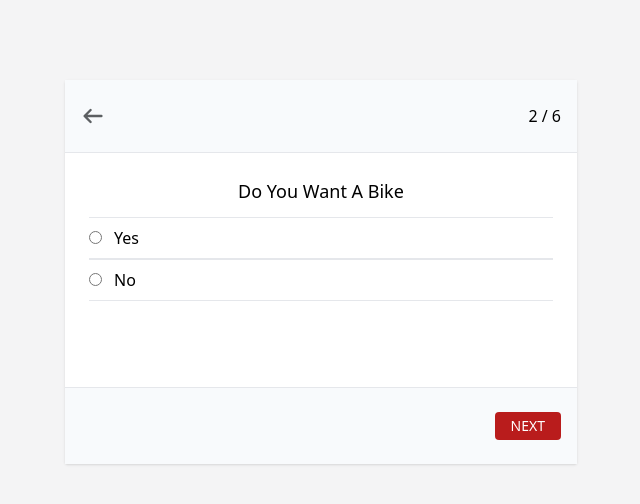
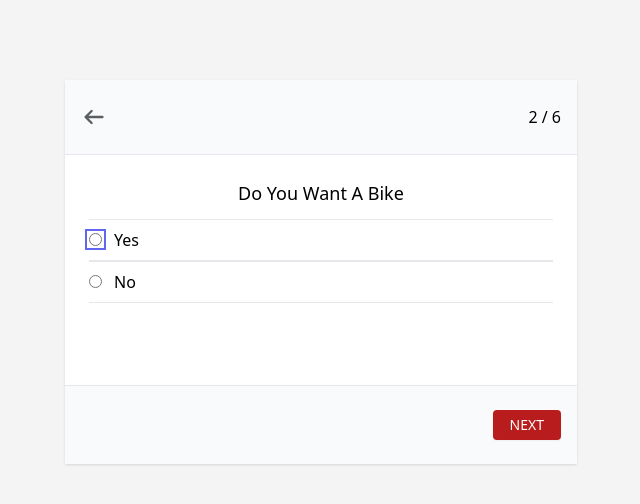
Before and after one commit to jainpranayr/livastro, a React (Vite) app: page / in a window 1280 px wide. Both pictures are taken after a click on the button "NEXT". Shown: the top 504 px of the page, without its empty margins (319-959 px from the left). Built offline with nearby package versions, Linux system fonts and the light colour scheme.

Commit message:
♿️ add rings on focus

```diff
--- a/src/components/Card/CardHeader.tsx
+++ b/src/components/Card/CardHeader.tsx
@@ -8,10 +8,11 @@ const CardHeader = () => {
 	return (
 		<div className="flex items-center bg-slate-50 px-4 py-6">
 			{!isFirstQuestion && (
-				<LeftArrowIcon
-					className="h-6 w-6 cursor-pointer text-black"
+				<button
 					onClick={prev}
-				/>
+					className="rounded-full border border-transparent focus:outline-none focus:ring-2 focus:ring-indigo-500 focus:ring-offset-2">
+					<LeftArrowIcon className="h-6 w-6 cursor-pointer text-black" />
+				</button>
 			)}
 			<div className="ml-auto max-w-max">
 				<span>{currentStep + 1}</span> / <span>{totalQuestions}</span>
--- a/src/components/Common/Button.tsx
+++ b/src/components/Common/Button.tsx
@@ -5,7 +5,7 @@ type ButtonProps = ButtonHTMLAttributes<HTMLButtonElement>
 const Button = ({ className, children, ...props }: ButtonProps) => {
 	return (
 		<button
-			className={`max-w-max rounded bg-red-700 py-1 px-4 text-sm uppercase text-white ${className}`}
+			className={`max-w-max rounded border border-transparent bg-red-700 py-1 px-4 text-sm uppercase text-white shadow-sm hover:bg-red-600 focus:outline-none focus:ring-2 focus:ring-red-500 focus:ring-offset-2 ${className}`}
 			{...props}>
 			{children}
 		</button>
--- a/src/components/Common/Details.tsx
+++ b/src/components/Common/Details.tsx
@@ -13,7 +13,7 @@ export const DetailLabel = ({ label }: { label: string }) => {
 }
 
 export const DetailValue = ({ value }: { value: string | string[] | null }) => {
-	if (!value) {
+	if (!value || value.length === 0) {
 		return <span className="text-red-500">Not Answered</span>
 	}
 
--- a/src/components/Form/CheckboxInput.tsx
+++ b/src/components/Form/CheckboxInput.tsx
@@ -22,10 +22,12 @@ const CheckboxInput = () => {
 			</label>
 
 			<div>
-				{currentQuestion.questionoption.map(option => (
+				{currentQuestion.questionoption.map((option, idx) => (
 					<div key={option.optionid} className="border-y py-2">
 						<input
+							autoFocus={idx === 0}
 							type="checkbox"
+							className="rounded border-gray-300 text-indigo-600 ring-offset-2 focus:outline-none focus:ring-2 focus:ring-indigo-500"
 							id={`${currentQuestion.questionid}_${option.optionid}`}
 							value={option.optionvalue}
 							checked={selectedValues.includes(option.optionvalue)}
--- a/src/components/Form/DateInput.tsx
+++ b/src/components/Form/DateInput.tsx
@@ -2,8 +2,7 @@ import { useAppContext } from '../../context/AppContext'
 import { dateFormatter } from '../../lib'
 
 const DateInpiut = () => {
-	const { currentQuestion, updateAnswer, currentQuestionAnswers } =
-		useAppContext()
+	const { currentQuestion, updateAnswer } = useAppContext()
 
 	return (
 		<div className="my-6 space-y-3 text-center">
@@ -11,7 +10,9 @@ const DateInpiut = () => {
 				{currentQuestion.question}
 			</label>
 			<input
+				autoFocus
 				type="datetime-local"
+				className="rounded-md border-2 border-gray-300 px-1 shadow-sm focus:border-indigo-500 focus:outline-none"
 				onChange={e =>
 					updateAnswer(
 						currentQuestion.question,
--- a/src/components/Form/RadioInput.tsx
+++ b/src/components/Form/RadioInput.tsx
@@ -11,11 +11,13 @@ const RadioInput = () => {
 			</label>
 
 			<div>
-				{currentQuestion.questionoption.map(option => (
+				{currentQuestion.questionoption.map((option, idx) => (
 					<div key={option.optionid}>
 						<div className="border-y py-2">
 							<input
+								autoFocus={idx === 0}
 								type="radio"
+								className="ring-offset-2 focus:outline-none focus:ring-2 focus:ring-indigo-500"
 								value={option.optionvalue}
 								onChange={() =>
 									updateAnswer(currentQuestion.question, option.optionvalue)
--- a/src/components/Form/TextAreaInput.tsx
+++ b/src/components/Form/TextAreaInput.tsx
@@ -9,11 +9,11 @@ const TextAreaInput = () => {
 				{currentQuestion.question}
 			</label>
 			<textarea
+				autoFocus
 				rows={6}
 				name="comment"
 				id="comment"
-				className="block w-full rounded-md border-2 border-gray-300 shadow-sm focus:border-indigo-500 focus:ring-indigo-500 sm:text-sm"
-				defaultValue={''}
+				className="block w-full rounded-md border-2 border-gray-300 px-2 shadow-sm focus:border-indigo-500 focus:outline-none sm:text-sm"
 				onChange={e => updateAnswer(currentQuestion.question, e.target.value)}
 			/>
 		</div>
```
